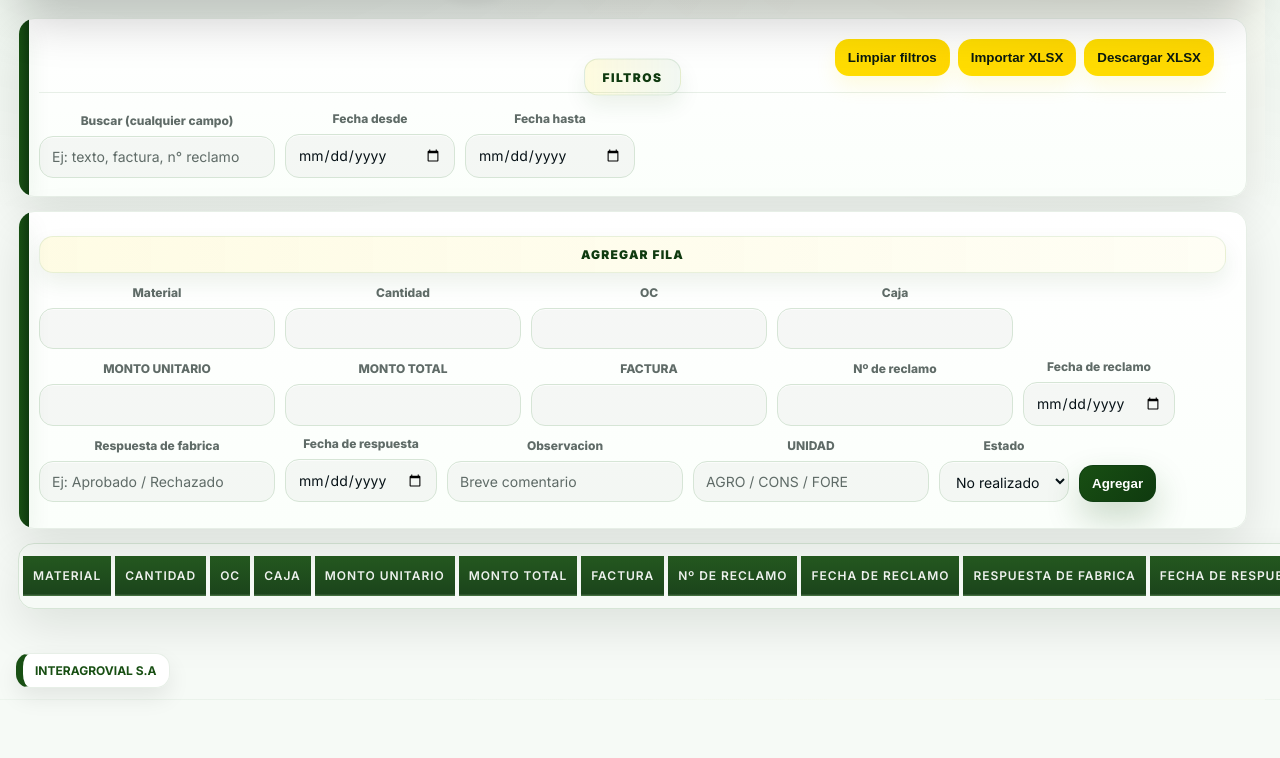
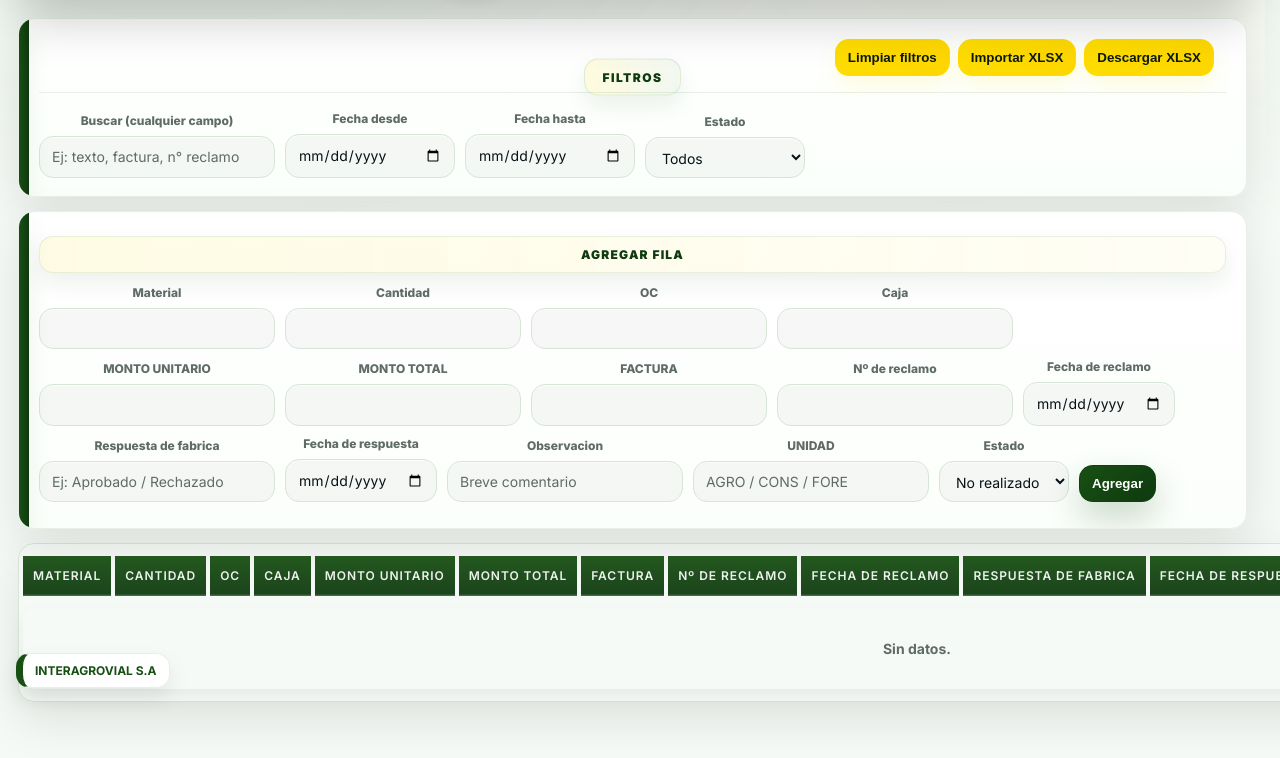
Before and after one commit to gera1991823-design/Datos-Analisis, a plain HTML site: page Reclamos.html in a window 1280 px wide. Both pictures are taken after a click on the button "Limpiar filtros". Shown: the part 100-858 px from the top of the page. Before the commit the page ends 800 px from the top, so only its background shows below. Drawn offline with nearby package versions, Linux system fonts and the light colour scheme; no server answers.

Commit message:
Update Reclamos.html

```diff
--- a/Reclamos.html
+++ b/Reclamos.html
@@ -933,6 +933,15 @@
         <div>
           <label>Fecha hasta</label>
           <input id="fDateTo" type="date" />
+        </div>
+        <div>
+          <label>Estado</label>
+          <select id="fEstado" class="w160">
+            <option value="">Todos</option>
+            <option value="No realizado">No realizado</option>
+            <option value="Parcial">Parcial</option>
+            <option value="Realizado">Realizado</option>
+          </select>
         </div>
       </div>
     </div>
@@ -1179,11 +1188,13 @@
       const q = ($("q").value||"").toString().trim().toLowerCase();
       const from = $("fDateFrom").value || "";
       const to = $("fDateTo").value || "";
+      const est = ($("fEstado").value||"").trim();
 
       view = cache.filter(x => {
         const r = x.data;
         if(!matchesText(r,q)) return false;
         if(!inDateRange(r, from, to)) return false;
+        if(est && (r.estado||"No realizado") !== est) return false;
         return true;
       });
       draw();
@@ -1192,8 +1203,9 @@
     $("q").addEventListener("input", applyFilters);
     $("fDateFrom").addEventListener("change", applyFilters);
     $("fDateTo").addEventListener("change", applyFilters);
+    $("fEstado").addEventListener("change", applyFilters);
     $("clearFiltersBtn").addEventListener("click", ()=>{
-      $("q").value = ""; $("fDateFrom").value = ""; $("fDateTo").value = "";
+      $("q").value = ""; $("fDateFrom").value = ""; $("fDateTo").value = ""; $("fEstado").value = "";
       applyFilters();
     });
 
@@ -1398,12 +1410,17 @@
     }
 
     function draw(){
-      const dataToDraw = (view.length ? view : cache);
-      tbody.innerHTML = dataToDraw.map(x => renderRow(x.id, x.data)).join('');
+      if(view.length === 0){
+        const hasFilter = ($('q').value||'').trim() || $('fDateFrom').value || $('fDateTo').value || $('fEstado').value;
+        const cols = tbody.closest('table').querySelectorAll('thead th').length || 14;
+        tbody.innerHTML = `<tr><td colspan="${cols}" style="padding:32px;text-align:center;color:#5f6b67;font-size:14px;font-weight:700;">${hasFilter ? '⚠️ Sin resultados para el filtro aplicado.' : 'Sin datos.'}</td></tr>`;
+      } else {
+        tbody.innerHTML = view.map(x => renderRow(x.id, x.data)).join('');
+      }
     }
 
     function rowsForExport(){
-      const dataToExport = (view.length ? view : cache);
+      const dataToExport = view;
 
       return dataToExport.map(x => {
         const r = x.data;
```
